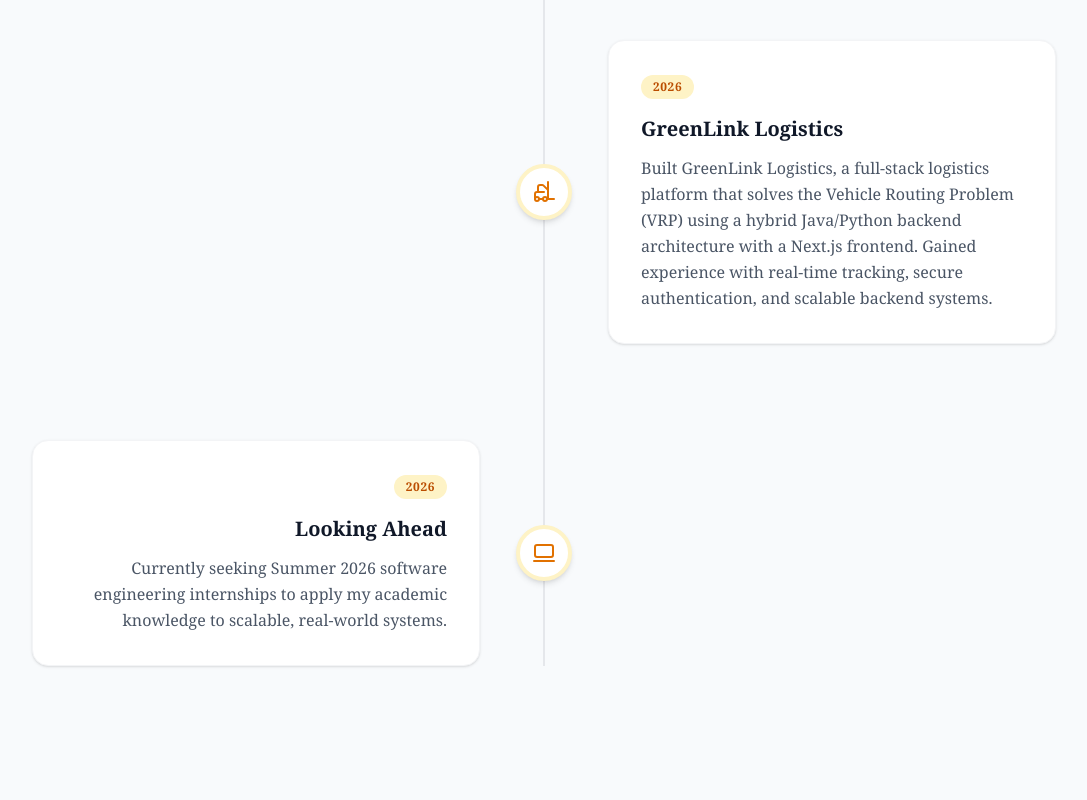
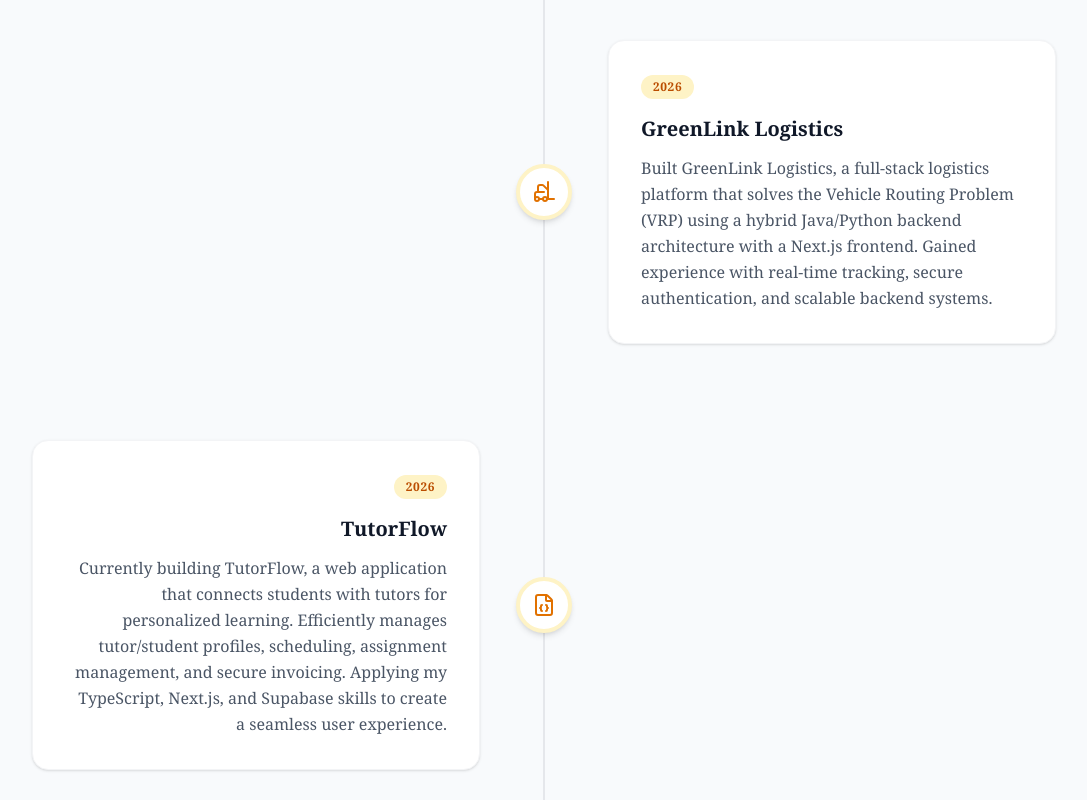
Before and after one commit to ajamidar/Portfolio, a Next.js app in the folder portfolio-arnavjamidar/: page / in a window 1280 px wide. Shown: the part 5313-6113 px from the top of the page, without its empty margins (96-1183 px from the left). Built offline with nearby package versions, Linux system fonts and the light colour scheme.

Commit message:
Added new project information

```diff
--- a/portfolio-arnavjamidar/components/Journey.jsx
+++ b/portfolio-arnavjamidar/components/Journey.jsx
@@ -2,7 +2,7 @@
 
 import { useRef } from 'react';
 import { motion, useScroll, useSpring } from 'framer-motion';
-import { Code2, Forklift, Gamepad, GraduationCap, Laptop, Laptop2, Rocket, Volleyball } from 'lucide-react';
+import { Code2, FileBraces, Forklift, Gamepad, GraduationCap, Laptop, Laptop2, Rocket, Volleyball } from 'lucide-react';
 
 // --- YOUR JOURNEY DATA ---
 const journeyData = [
@@ -57,10 +57,18 @@
   {
     id: 7,
     year: "2026",
+    title: "TutorFlow",
+    description: "Currently building TutorFlow, a web application that connects students with tutors for personalized learning. Efficiently manages tutor/student profiles, scheduling, assignment management, and secure invoicing. Applying my TypeScript, Next.js, and Supabase skills to create a seamless user experience.",
+    icon: <FileBraces size={24} className="text-amber-600" />,
+    align: "left"
+  },
+  {
+    id: 8,
+    year: "2026",
     title: "Looking Ahead",
     description: "Currently seeking Summer 2026 software engineering internships to apply my academic knowledge to scalable, real-world systems.",
     icon: <Laptop2 size={24} className="text-amber-600" />,
-    align: "left"
+    align: "right"
   }
 ];
 
```
